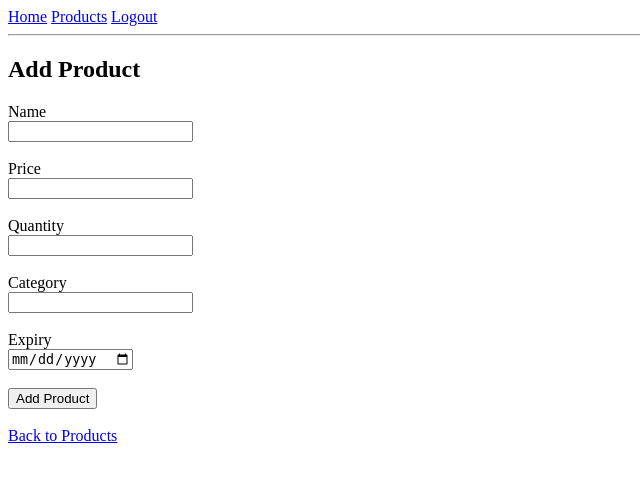
After one commit to Dhyey17/InventorySystem, a Flask app: page /products/add in a window 1280 px wide. The commit adds this page. Shown: the top 482 px of the page, without its empty margins (0-640 px from the left). Run offline with Flask 3, Linux system fonts and the light colour scheme; the visitor is signed in with stand-in values (Sample User, id 1); some libraries are stand-ins or nearby versions.

Commit message:
Added products routes and pages

```diff
--- a/app.py
+++ b/app.py
@@ -1,7 +1,8 @@
+import os
+from datetime import datetime
+from dotenv import load_dotenv
 from flask import Flask, request, render_template, redirect, url_for, session
-from dotenv import load_dotenv
-import os
-from models import db, Sellers
+from models import db, Sellers, Products
 
 # Load environment variables from .env
 load_dotenv()
@@ -20,7 +21,7 @@ app = Flask(__name__)
 app.config['SQLALCHEMY_DATABASE_URI'] = DATABASE_URL
 app.config['SQLALCHEMY_TRACK_MODIFICATIONS'] = False
 app.config['DEBUG'] = True
-app.config['SECRET_KEY'] = os.getenv('SECRET_KEY', 'dev-secret-key-change-in-production')
+app.config['SECRET_KEY'] = "dev-secret-key"
 
 db.init_app(app)
 with app.app_context():
@@ -29,7 +30,9 @@ with app.app_context():
 
 @app.route('/')
 def home():
-    return render_template("home.html")
+    if session.get("seller_id"):
+        return redirect(url_for("products"))
+    return render_template("home.html", session=session)
 
 
 @app.route('/signup', methods=['GET', 'POST'])
@@ -41,7 +44,7 @@ def signup():
         password = request.form['password'].strip()
 
         if not name:
-            error = 'Name is cannot be empty'
+            error = 'Name cannot be empty'
         elif not password:
             error = 'Password cannot be empty'
         elif not username:
@@ -53,7 +56,7 @@ def signup():
             db.session.add(user)
             db.session.commit()
             session["seller_id"] = user.ID
-            return redirect(url_for('dashboard'))
+            return redirect(url_for('products'))
     return render_template('signup.html', error=error)
 
 
@@ -66,7 +69,7 @@ def login():
         user = Sellers.query.filter_by(username=username, password=password).first()
         if user:
             session["seller_id"] = user.ID
-            return redirect(url_for('dashboard'))
+            return redirect(url_for('products'))
         else:
             error = 'Invalid Credentials'
     return render_template("login.html", error=error)
@@ -77,10 +80,92 @@ def logout():
     session.clear()
     return redirect(url_for('home'))
 
-@app.route("/dashboard")
-def dashboard():
-    return "This is Dashboard"
+
+@app.route('/products', methods=['GET'])
+def products():
+    if "seller_id" not in session:
+        return redirect(url_for("login"))
+    status = request.args.get('status')
+    products = Products.query.filter_by(seller_id=session["seller_id"]).all()
+    return render_template("products.html", products=products, status=status)
+
+
+@app.route('/products/add', methods=['GET', 'POST'])
+def add_product():
+    if "seller_id" not in session:
+        return redirect(url_for("login"))
+
+    error = None
+
+    if request.method == 'POST':
+        name = request.form['name'].strip()
+        price = request.form['price'].strip()
+        quantity = request.form['quantity'].strip()
+        category = request.form['category'].strip()
+        expiry = request.form['expiry'].strip()
+
+        if not name or not price or not quantity or not category:
+            error = "All fields except expiry are required"
+        else:
+            expiry_value = (datetime.strptime(expiry, "%Y-%m-%d") if expiry else None)
+
+            product = Products(name=name, price=float(price), quantity=int(quantity), category=category,
+                               expiry=expiry_value, seller_id=session["seller_id"])
+            db.session.add(product)
+            db.session.commit()
+
+            return redirect(url_for("products", status="Product added successfully"))
+
+    return render_template("add_product.html", error=error)
+
+
+@app.route('/product/<int:product_id>')
+def product_detail(product_id):
+    if "seller_id" not in session:
+        return redirect(url_for("login"))
+
+    product = Products.query.filter_by(ID=product_id, seller_id=session["seller_id"]).first()
+    if not product:
+        return redirect(url_for("products", error="Product not found"))
+
+    return render_template("product_detail.html", product=product)
+
+
+@app.route('/products/update/<int:product_id>', methods=['GET', 'POST'])
+def update_product(product_id):
+    if "seller_id" not in session:
+        return redirect(url_for("login"))
+
+    product = Products.query.filter_by(ID=product_id, seller_id=session["seller_id"]).first_or_404()
+
+    if request.method == 'POST':
+        product.name = request.form['name']
+        product.price = float(request.form['price'])
+        product.quantity = int(request.form['quantity'])
+        product.category = request.form['category']
+        expiry = request.form['expiry'] or None
+        product.expiry = (datetime.strptime(expiry, "%Y-%m-%d") if expiry else None)
+
+        db.session.commit()
+        return redirect(url_for("products", status="Product updated successfully"))
+
+    return render_template("update_product.html", product=product)
+
+
+@app.route('/products/delete/<int:product_id>', methods=['GET', 'POST'])
+def delete_product(product_id):
+    if "seller_id" not in session:
+        return redirect(url_for("login"))
+
+    product = Products.query.filter_by(ID=product_id, seller_id=session["seller_id"]).first_or_404()
+
+    if request.method == 'POST':
+        db.session.delete(product)
+        db.session.commit()
+        return redirect(url_for("products", status="Product deleted successfully"))
+
+    return render_template("delete_product.html", product=product)
 
 
 if __name__ == '__main__':
-    app.run(host='0.0.0.0', port=5000, debug=True)
+    app.run(debug=True)
--- /dev/null
+++ b/templates/add_product.html
@@ -0,0 +1,32 @@
+{% extends "base.html" %}
+{% block title %}Add Product{% endblock %}
+
+{% block content %}
+    <h2>Add Product</h2>
+
+    {% if error %}
+        <p class="error" style="color: red">{{ error }}</p>
+    {% endif %}
+
+    <form method="POST">
+        <label>Name</label><br>
+        <input name="name"><br><br>
+
+        <label>Price</label><br>
+        <input name="price" type="number" step="0.01"><br><br>
+
+        <label>Quantity</label><br>
+        <input name="quantity" type="number"><br><br>
+
+        <label>Category</label><br>
+        <input name="category"><br><br>
+
+        <label>Expiry</label><br>
+        <input name="expiry" type="date"><br><br>
+
+        <button type="submit">Add Product</button>
+    </form>
+
+    <br>
+    <a href="{{ url_for('products') }}">Back to Products</a>
+{% endblock %}
--- a/templates/base.html
+++ b/templates/base.html
@@ -4,11 +4,19 @@
     <meta charset="UTF-8">
     <title>{% block title %}Inventory Management{% endblock %}</title>
 </head>
+
 <body>
 <nav>
     <a href="{{ url_for('home') }}">Home</a>
+
+    {% if session.get("seller_id") %}
+        <a href="{{ url_for('products') }}">Products</a>
+        <a href="{{ url_for('logout') }}">Logout</a>
+    {% else %}
         <a href="{{ url_for('login') }}">Login</a>
-        <a href="{{ url_for('signup') }}">Sign-Up</a>
+        <a href="{{ url_for('signup') }}">Signup</a>
+    {% endif %}
+
 </nav>
 <hr>
 
--- a/templates/login.html
+++ b/templates/login.html
@@ -4,8 +4,8 @@
 {% block content %}
     <h2><strong>Login</strong></h2>
     {% if error %}
-        <div class="error" style="color: red">
-            <p>
+        <div class="error">
+            <p style="color: red">
                 {{ error }}
             </p>
         </div>
```
Also changed, not shown: models.py (+9 -5 lines), templates/delete_product.html (added, +14 -0 lines), templates/product_detail.html (added, +26 -0 lines), templates/products.html (added, +41 -0 lines), templates/update_product.html (added, +29 -0 lines), templates/dashboard.html (deleted). Lines whose indentation alone changed are shown as unchanged.
